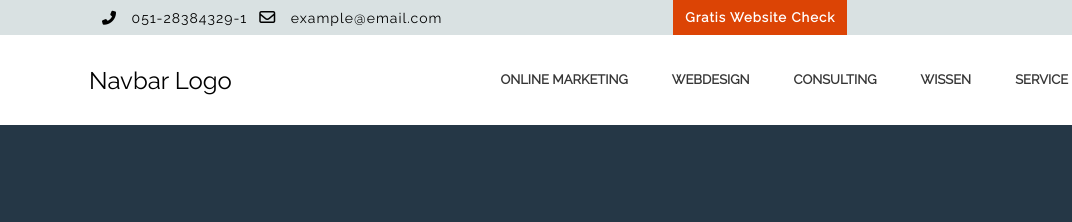
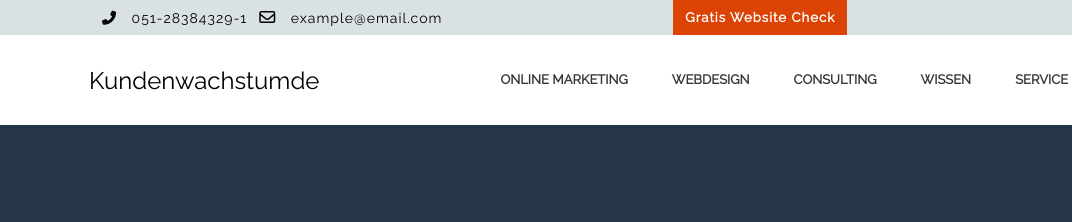
Before and after one commit to RahmatFaizan/Germen-Website, a plain HTML site: page index.html in a window 1280 px wide. Shown: the top 222 px of the page, 0-1072 px from the left. Drawn offline with Linux system fonts and the light colour scheme.

Commit message:
Update index.html
Logo changed...

```diff
--- a/index.html
+++ b/index.html
@@ -4,7 +4,7 @@
     <meta charset="UTF-8" />
     <meta http-equiv="X-UA-Compatible" content="IE=edge" />
     <meta name="viewport" content="width=device-width, initial-scale=1.0" />
-    <title>Kundenwachstumde | Customer Growth</title>
+    <title>Kundenwachstumde | Customer Growth </title>
     <link rel="stylesheet" href="style.css" />
     <link rel="stylesheet" href="responsive.css" />
     <script
@@ -67,7 +67,7 @@
             </div>
             <!-- Search Pop Up End's -->
             <!-- Navbar Div 1 -->
-            <div class="logo">Navbar Logo</div>
+            <div class="logo">Kundenwachstumde</div>
             <!-- Navbar div 2 -->
             <div class="navbar_btn">
               <ul>
```
